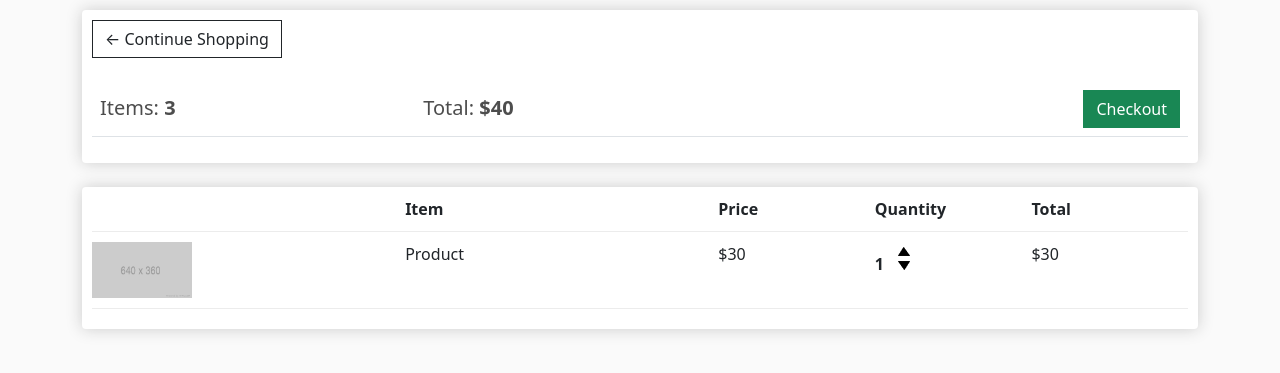
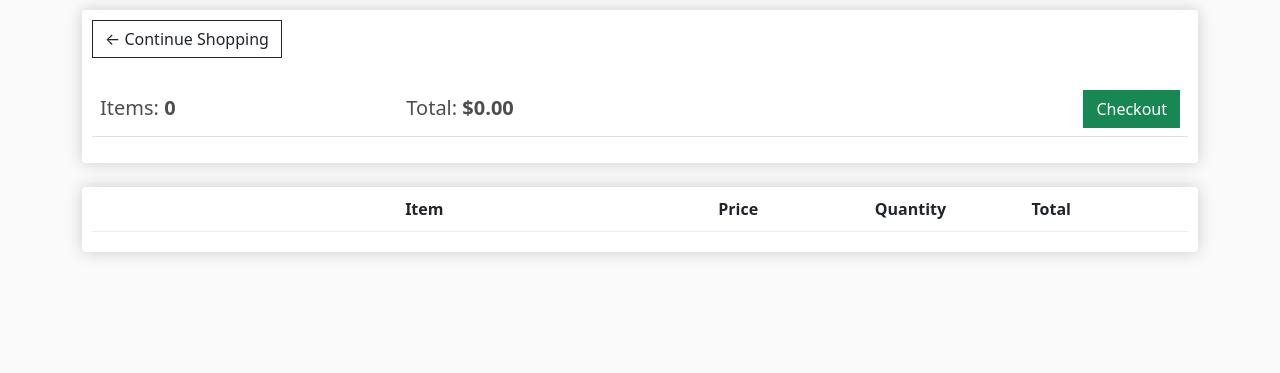
Before and after one commit to cxinxnr/ecommerce-back, a Django app: page /cart/ in a window 1280 px wide. Shown: the part 56-429 px from the top of the page. Run offline with Django 5.2, Linux system fonts and the light colour scheme; lists and menus that the app fills with data are empty.

Commit message:
add dynamic cart data structure

```diff
--- a/store/templates/store/cart.html
+++ b/store/templates/store/cart.html
@@ -13,10 +13,10 @@
         <thead>
           <tr>
             <th scope="col">
-              <h5>Items: <strong>3</strong></h5>
+              <h5>Items: <strong>{{ order.get_cart_items }}</strong></h5>
             </th>
             <th scope="col">
-              <h5>Total: <strong>$40</strong></h5>
+              <h5>Total: <strong>${{ order.get_cart_total|floatformat:2 }}</strong></h5>
             </th>
             <th scope="col" class="text-end">
               <a class="btn btn-success" href="{% url 'checkout' %}">Checkout</a>
@@ -36,19 +36,21 @@
         <div style="flex:1"><strong>Quantity</strong></div>
         <div style="flex:1"><strong>Total</strong></div>
       </div>
+      {% for item in items %}
       <div class="cart-row">
-        <div style="flex:2"><img class="row-image" src="{% static 'images/placeholder.png' %}" alt="Product"></div>
-        <div style="flex:2">Product</div>
-        <div style="flex:1">$30</div>
+        <div style="flex:2"><img class="row-image" src="{{ item.product.imageUrl }}" alt="Product"></div>
+        <div style="flex:2">{{item.product.name}}</div>
+        <div style="flex:1">${{item.product.price|floatformat:2}}</div>
         <div style="flex:1">
-          <p class="quantity">1</p>
+          <p class="quantity">{{item.quantity}}</p>
           <div class="quantity">
             <img class="chg-quantity" src="{% static 'images/arrow-up.png' %}" alt="Add">
             <img class="chg-quantity" src="{% static 'images/arrow-down.png' %}" alt="Remove">
           </div>
         </div>
-        <div style="flex:1">$30</div>
+        <div style="flex:1">${{item.get_total|floatformat:2}}</div>
       </div>
+      {% endfor %}
     </div>
   </div>
 </div>
--- a/store/views.py
+++ b/store/views.py
@@ -8,8 +8,19 @@ def store(request):
     return render(request, 'store/store.html', context)
 
 def cart(request):
-    context = {}
-    return render(request, 'store/cart.html')
+
+    if request.user.is_authenticated:
+        customer = request.user.customer
+        order, created = Order.objects.get_or_create(customer=customer, complete=False)
+        items = order.orderitem_set.all()
+        # cartItems = order.get_cart_items
+    else:
+        items = []
+        order = {'get_cart_total':0, 'get_cart_items':0}
+        # cartItems = order['get_cart_items']
+
+    context = {'items':items, 'order':order}
+    return render(request, 'store/cart.html',context)
 
 
 def checkout(request):
```
Also changed, not shown: store/models.py (+28 -10 lines), db.sqlite3.
